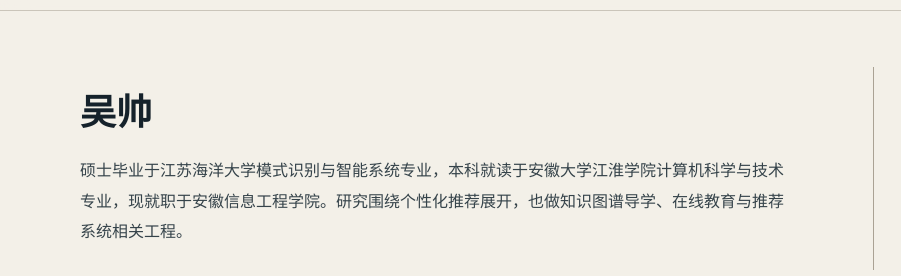
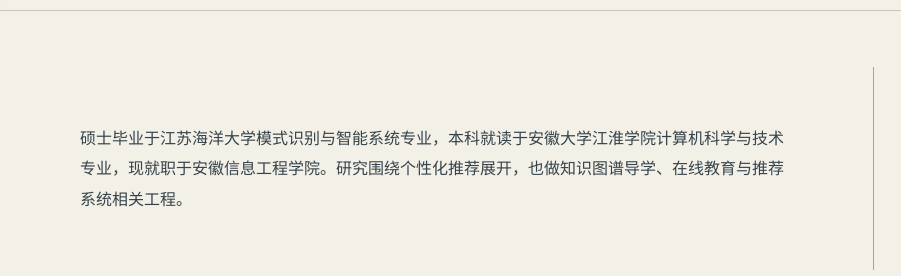
Before and after one commit to wudgsfd/wushuai.github.io, an Astro site: page /wushuai.github.io/about in a window 1280 px wide. Shown: the part 58-334 px from the top of the page, 0-901 px from the left. Built offline with nearby package versions, Linux system fonts and the light colour scheme; Astro itself is replaced by a stand-in of ours.

Commit message:
Update index.astro

```diff
--- a/src/pages/about/index.astro
+++ b/src/pages/about/index.astro
@@ -12,7 +12,6 @@ import { withBase } from "../../utils";
   <header class="about-hero">
     <div class="container about-hero-grid">
       <div>
-        <h1>吴帅</h1>
         <p class="about-lead">
           硕士毕业于江苏海洋大学模式识别与智能系统专业，本科就读于安徽大学江淮学院计算机科学与技术专业，现就职于安徽信息工程学院。研究围绕个性化推荐展开，也做知识图谱导学、在线教育与推荐系统相关工程。
         </p>
```
